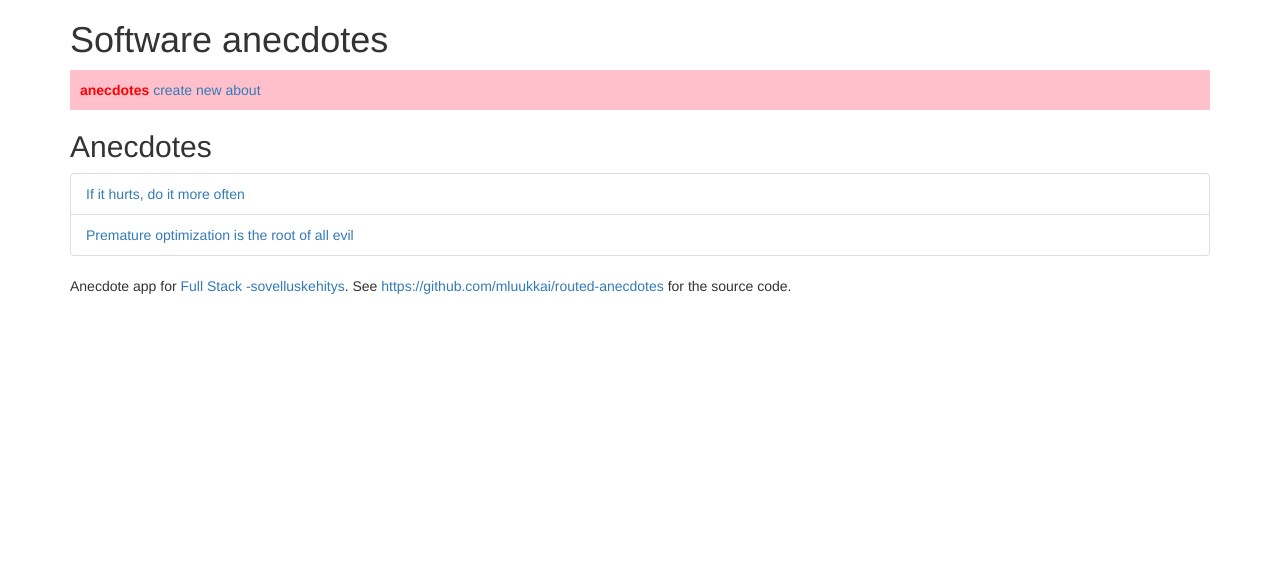
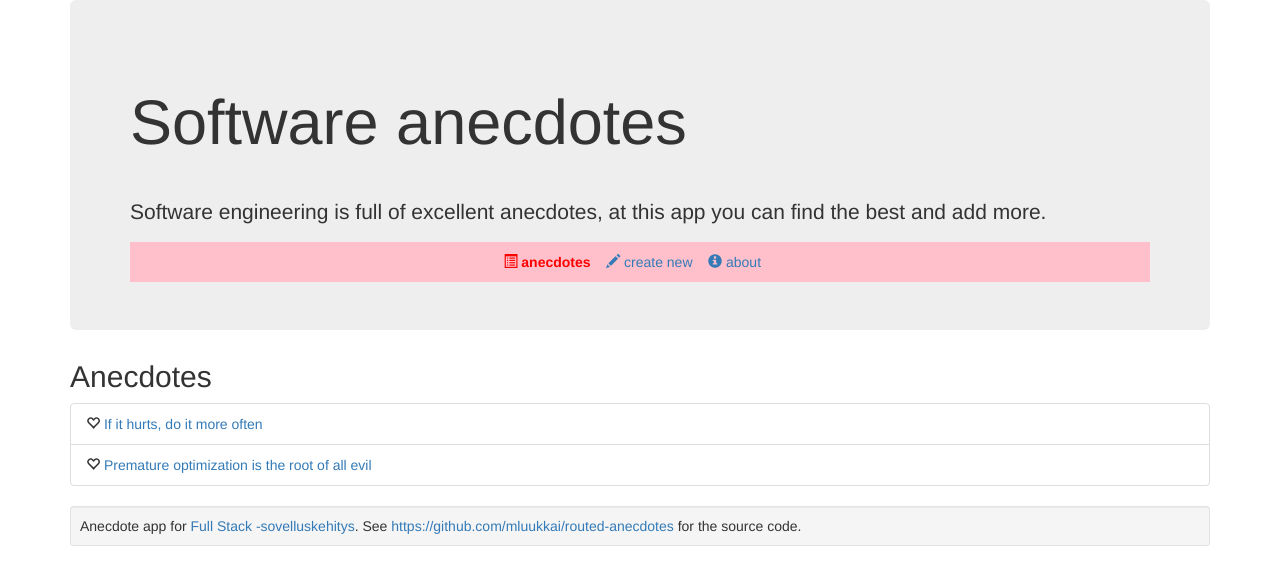
Before and after one commit to OtterleyW/full-stack-websovelluskehitys, a React (Create React App) app in the folder osa6/routed-anecdotes/: page / in a window 1280 px wide. Shown: the top 584 px of the page. Built offline with nearby package versions, Linux system fonts and the light colour scheme.

Commit message:
Osa 6 tehtävä 6.23 lisää tyylejä bootstrapilla

```diff
--- a/osa6/routed-anecdotes/src/App.js
+++ b/osa6/routed-anecdotes/src/App.js
@@ -5,13 +5,31 @@ import {
   Link,
   NavLink
 } from 'react-router-dom';
-import { ListGroup, ListGroupItem, Grid, Row, Col } from 'react-bootstrap'
-
+import {
+  ListGroup,
+  ListGroupItem,
+  Grid,
+  Row,
+  Col,
+  Alert,
+  FormGroup,
+  FormControl,
+  ControlLabel,
+  Button,
+  PageHeader,
+  Image,
+  Well,
+  Badge,
+  Glyphicon,
+  Panel,
+  Jumbotron
+} from 'react-bootstrap';
 
 const Menu = () => {
   const menuStyle = {
     backgroundColor: 'pink',
-    padding: 10
+    padding: 10,
+    textAlign: 'center'
   };
 
   const activeLink = {
@@ -22,14 +40,14 @@ const Menu = () => {
   return (
     <div style={menuStyle}>
       <NavLink activeStyle={activeLink} exact to="/">
-        anecdotes
-      </NavLink>&nbsp;
+        <Glyphicon glyph="list-alt" /> anecdotes
+      </NavLink>&nbsp;&nbsp;&nbsp;&nbsp;
       <NavLink activeStyle={activeLink} exact to="/create">
-        create new
-      </NavLink>&nbsp;
+        <Glyphicon glyph="pencil" /> create new
+      </NavLink>&nbsp;&nbsp;&nbsp;&nbsp;
       <NavLink activeStyle={activeLink} exact to="/about">
-        about
-      </NavLink>&nbsp;
+        <Glyphicon glyph="info-sign" /> about
+      </NavLink>&nbsp;&nbsp;&nbsp;&nbsp;
     </div>
   );
 };
@@ -40,6 +58,7 @@ const AnecdoteList = ({ anecdotes }) => (
     <ListGroup>
       {anecdotes.map(anecdote => (
         <ListGroupItem key={anecdote.id}>
+          <Glyphicon glyph="heart-empty" />{' '}
           <Link to={`/anecdotes/${anecdote.id}`}>{anecdote.content}</Link>
         </ListGroupItem>
       ))}
@@ -53,7 +72,9 @@ const Anecdote = ({ anecdote }) => {
       <h2>
         {anecdote.content} by {anecdote.author}
       </h2>
-      <div>has {anecdote.votes} votes</div>
+      <div>
+        has <Badge>{anecdote.votes}</Badge> votes
+      </div>
       <div>
         For more info see <a href={anecdote.info}>{anecdote.info}</a>
       </div>
@@ -65,33 +86,47 @@ const About = () => (
   <Grid>
     <Row>
       <Col xs={12} md={8}>
-    <h2>About anecdote app</h2>
+        <Panel>
+          <Panel.Heading>
+            <Panel.Title componentClass="h2">About anecdote app</Panel.Title>
+          </Panel.Heading>
+          <Panel.Body>
             <p>According to Wikipedia:</p>
 
             <em>
-      An anecdote is a brief, revealing account of an individual person or an
-      incident. Occasionally humorous, anecdotes differ from jokes because their
-      primary purpose is not simply to provoke laughter but to reveal a truth
-      more general than the brief tale itself, such as to characterize a person
-      by delineating a specific quirk or trait, to communicate an abstract idea
-      about a person, place, or thing through the concrete details of a short
-      narrative. An anecdote is "a story with a point."
+              An anecdote is a brief, revealing account of an individual person
+              or an incident. Occasionally humorous, anecdotes differ from jokes
+              because their primary purpose is not simply to provoke laughter
+              but to reveal a truth more general than the brief tale itself,
+              such as to characterize a person by delineating a specific quirk
+              or trait, to communicate an abstract idea about a person, place,
+              or thing through the concrete details of a short narrative. An
+              anecdote is "a story with a point."
             </em>
 
             <p>
-      Software engineering is full of excellent anecdotes, at this app you can
-      find the best and add more.
+              Software engineering is full of excellent anecdotes, at this app
+              you can find the best and add more.
             </p>
+          </Panel.Body>
+        </Panel>
       </Col>
       <Col xs={6} md={4}>
-    <div><img src="https://upload.wikimedia.org/wikipedia/commons/5/55/Grace_Hopper.jpg" alt="Grace Hopper" width="80%"/></div>
+        <div>
+          <Image
+            src="https://upload.wikimedia.org/wikipedia/commons/5/55/Grace_Hopper.jpg"
+            alt="Grace Hopper"
+            width="80%"
+            thumbnail
+          />
+        </div>
       </Col>
     </Row>
   </Grid>
 );
 
 const Footer = () => (
-  <div>
+  <Well bsSize="small">
     Anecdote app for{' '}
     <a href="https://courses.helsinki.fi/fi/TKT21009/121540749">
       Full Stack -sovelluskehitys
@@ -100,7 +135,7 @@ const Footer = () => (
       https://github.com/mluukkai/routed-anecdotes
     </a>{' '}
     for the source code.
-  </div>
+  </Well>
 );
 
 class CreateNew extends React.Component {
@@ -136,31 +171,32 @@ class CreateNew extends React.Component {
       <div>
         <h2>create a new anecdote</h2>
         <form onSubmit={this.handleSubmit}>
-          <div>
-            content
-            <input
+          <FormGroup>
+            <ControlLabel>content</ControlLabel>
+            <FormControl
               name="content"
               value={this.state.content}
               onChange={this.handleChange}
             />
-          </div>
-          <div>
-            author
-            <input
+
+            <ControlLabel>author</ControlLabel>
+            <FormControl
               name="author"
               value={this.state.author}
               onChange={this.handleChange}
             />
-          </div>
-          <div>
-            url for more info
-            <input
+
+            <ControlLabel>url for more info</ControlLabel>
+            <FormControl
               name="info"
               value={this.state.info}
               onChange={this.handleChange}
             />
-          </div>
-          <button>create</button>
+            <br />
+            <Button bsStyle="success" type="submit">
+              create
+            </Button>
+          </FormGroup>
         </form>
       </div>
     );
@@ -226,26 +262,28 @@ class App extends React.Component {
   };
 
   render() {
-    const notificationStyle = {
-      border: '1px solid green',
-      borderRadius: 5,
-      padding: 10,
-      margin: 10,
-      color: 'green',
-      fontWeight: 'bold'
-    };
-
     const notification = (
-      <div style={notificationStyle}>{this.state.notification}</div>
+      <Alert bsStyle="success">{this.state.notification}</Alert>
     );
 
     return (
       <div className="container">
         <Router>
           <div>
-            <h1>Software anecdotes</h1>
+
+
+            <Jumbotron>
+            <PageHeader>Software anecdotes</PageHeader>
+  <p>
+  Software engineering is full of excellent anecdotes, at this app you can find the best and add more.
+  </p>
 
      <Menu />
+
+</Jumbotron>
+
+
+
             {this.state.notification ? notification : null}
             <Route
               exact
```
Lines whose indentation alone changed are shown as unchanged.
